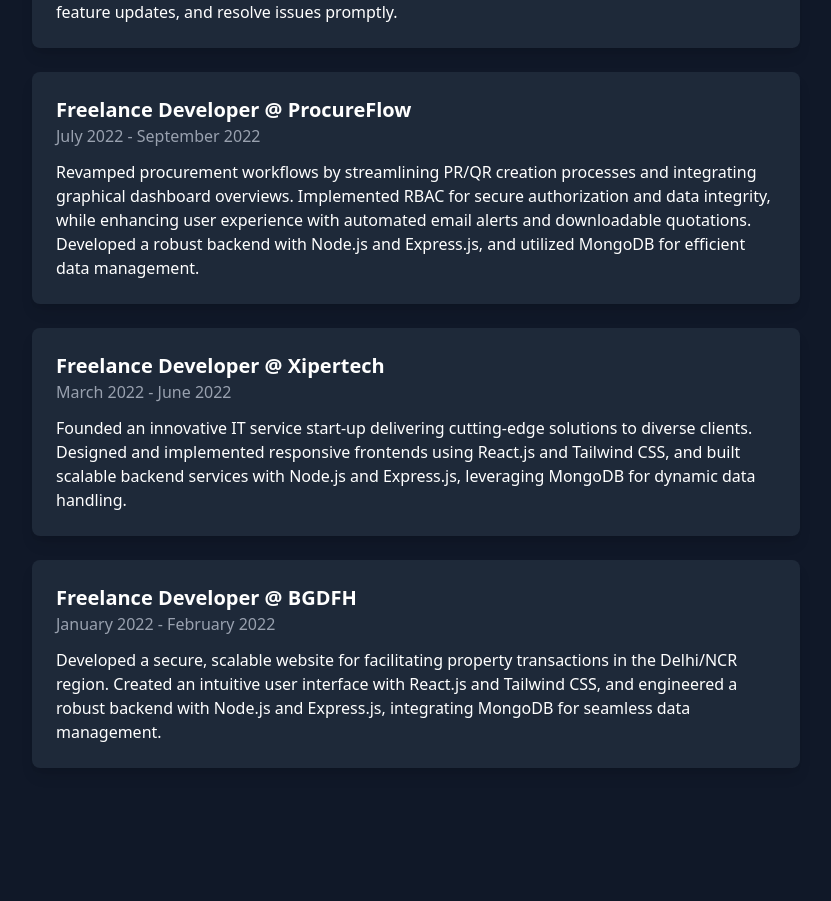
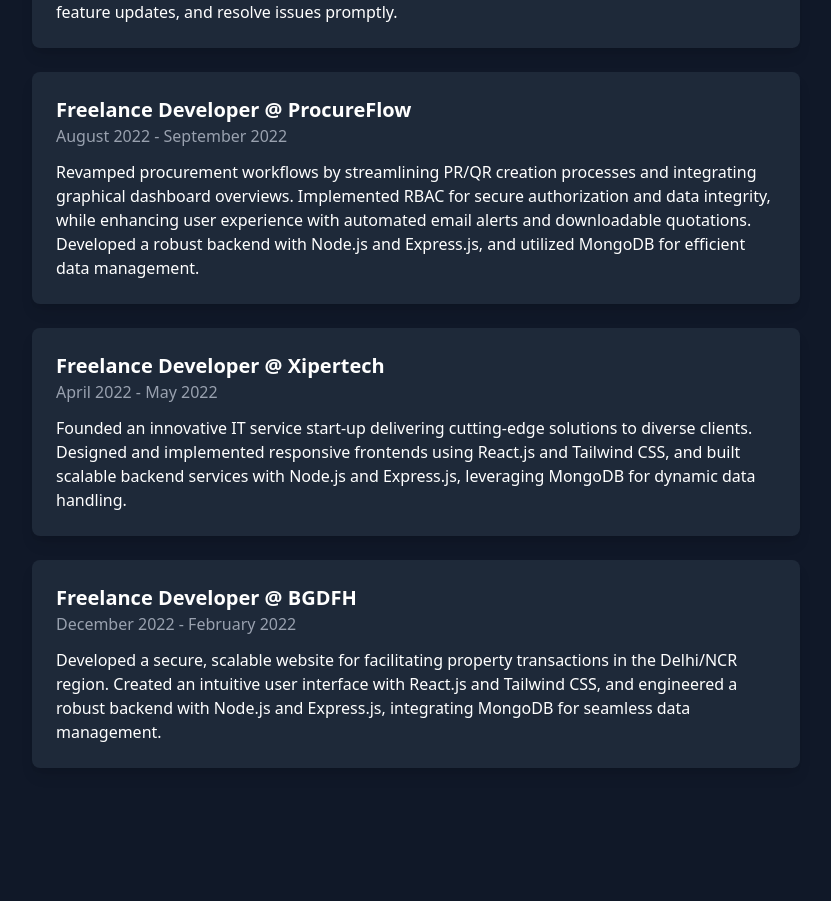
Before and after one commit to ahmadnabeel96344/My-Portfolio, a React (Vite) app in the folder frontend/: page / in a window 1280 px wide. Shown: the part 2748-3649 px from the top of the page, without its empty margins (224-1055 px from the left). Built offline with nearby package versions, Linux system fonts and the light colour scheme.

Commit message:
change made3

```diff
--- a/frontend/src/pages/Experience.jsx
+++ b/frontend/src/pages/Experience.jsx
@@ -13,17 +13,17 @@
     },
     {
         role: "Freelance Developer @ ProcureFlow",
-        duration: "July 2022 - September 2022",
+        duration: "August 2022 - September 2022",
         description: "Revamped procurement workflows by streamlining PR/QR creation processes and integrating graphical dashboard overviews. Implemented RBAC for secure authorization and data integrity, while enhancing user experience with automated email alerts and downloadable quotations. Developed a robust backend with Node.js and Express.js, and utilized MongoDB for efficient data management.",
     },
     {
         role: "Freelance Developer @ Xipertech",
-        duration: "March 2022 - June 2022",
+        duration: "April 2022 - May 2022",
         description: "Founded an innovative IT service start-up delivering cutting-edge solutions to diverse clients. Designed and implemented responsive frontends using React.js and Tailwind CSS, and built scalable backend services with Node.js and Express.js, leveraging MongoDB for dynamic data handling.",
     },
     {
         role: "Freelance Developer @ BGDFH",
-        duration: "January 2022 - February 2022",
+        duration: "December 2022 - February 2022",
         description: "Developed a secure, scalable website for facilitating property transactions in the Delhi/NCR region. Created an intuitive user interface with React.js and Tailwind CSS, and engineered a robust backend with Node.js and Express.js, integrating MongoDB for seamless data management.",
     }
 ];
```
